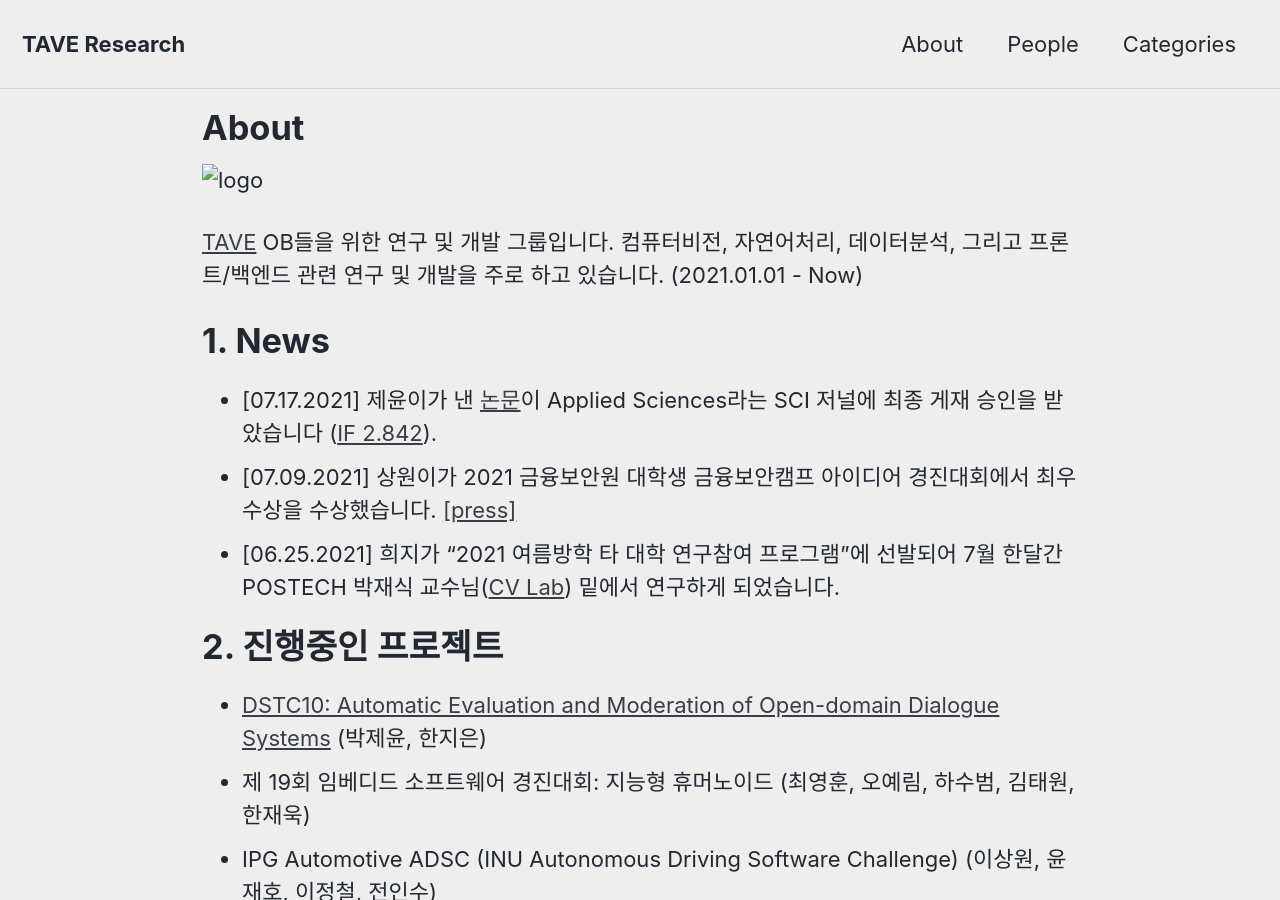
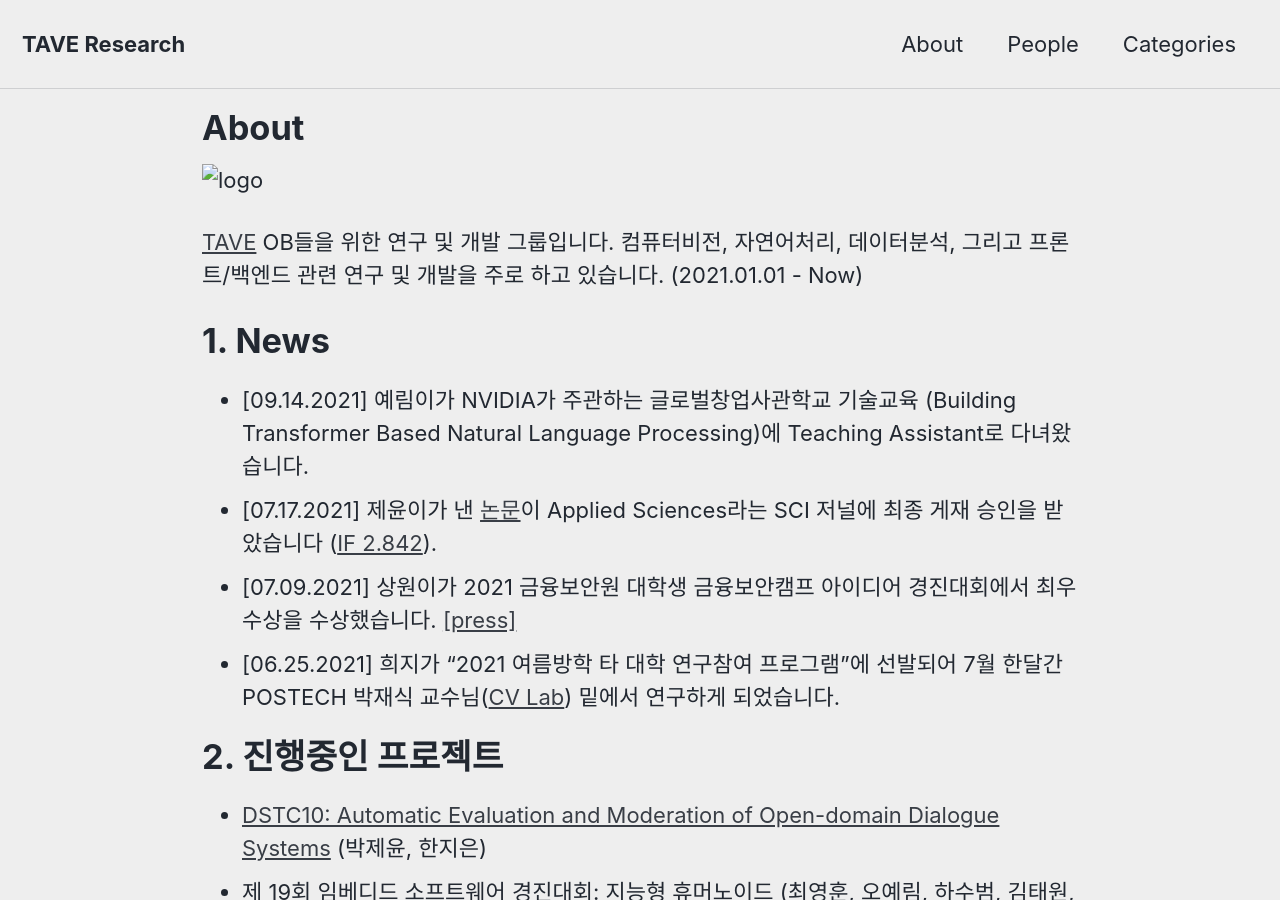
Before and after one commit to TAVEResearch/TAVEResearch.github.io, a Jekyll site: the page built from about.md, in a window 1280 px wide and 900 px high. Built offline with Jekyll 4.4.1, drawn with Linux system fonts in a browser that asks for light colours; cached includes are drawn as plain includes.

Commit message:
Update about.md

```diff
--- a/about.md
+++ b/about.md
@@ -10,6 +10,7 @@ author_profile: false
 
 # 1. News
 
+- [09.14.2021] 예림이가 NVIDIA가 주관하는 글로벌창업사관학교 기술교육 (Building Transformer Based Natural Language Processing)에 Teaching Assistant로 다녀왔습니다.
 - [07.17.2021] 제윤이가 낸 [논문](https://jeiyoon.github.io/data/vrb.pdf)이 Applied Sciences라는 SCI 저널에 최종 게재 승인을 받았습니다 ([IF 2.842](https://academic-accelerator.com/Impact-Factor-IF/kr/Applied-Sciences)).
 - [07.09.2021] 상원이가 2021 금융보안원 대학생 금융보안캠프 아이디어 경진대회에서 최우수상을 수상했습니다. [[press]](http://www.bikorea.net/news/articleView.html?idxno=31158)
 - [06.25.2021] 희지가 "2021 여름방학 타 대학 연구참여 프로그램"에 선발되어 7월 한달간 POSTECH 박재식 교수님([CV Lab](http://cvlab.postech.ac.kr/lab/)) 밑에서 연구하게 되었습니다.
```
